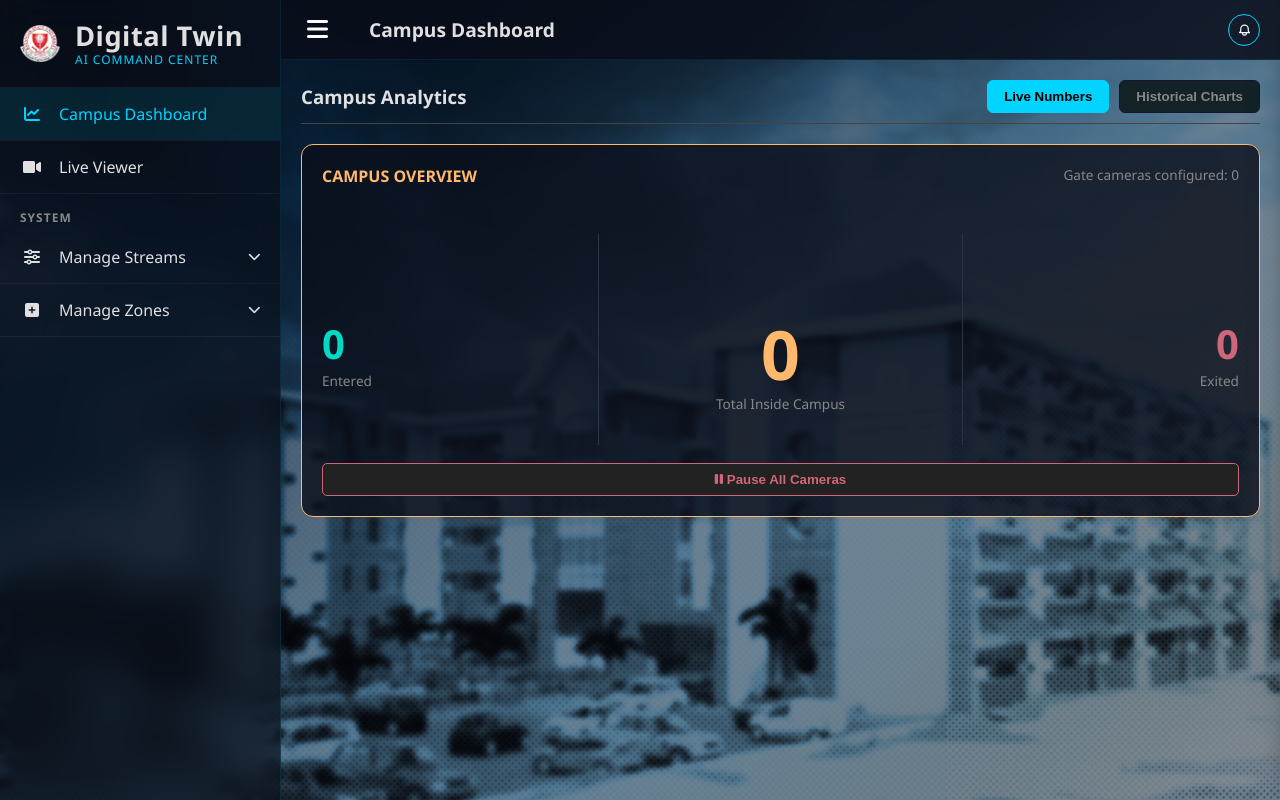
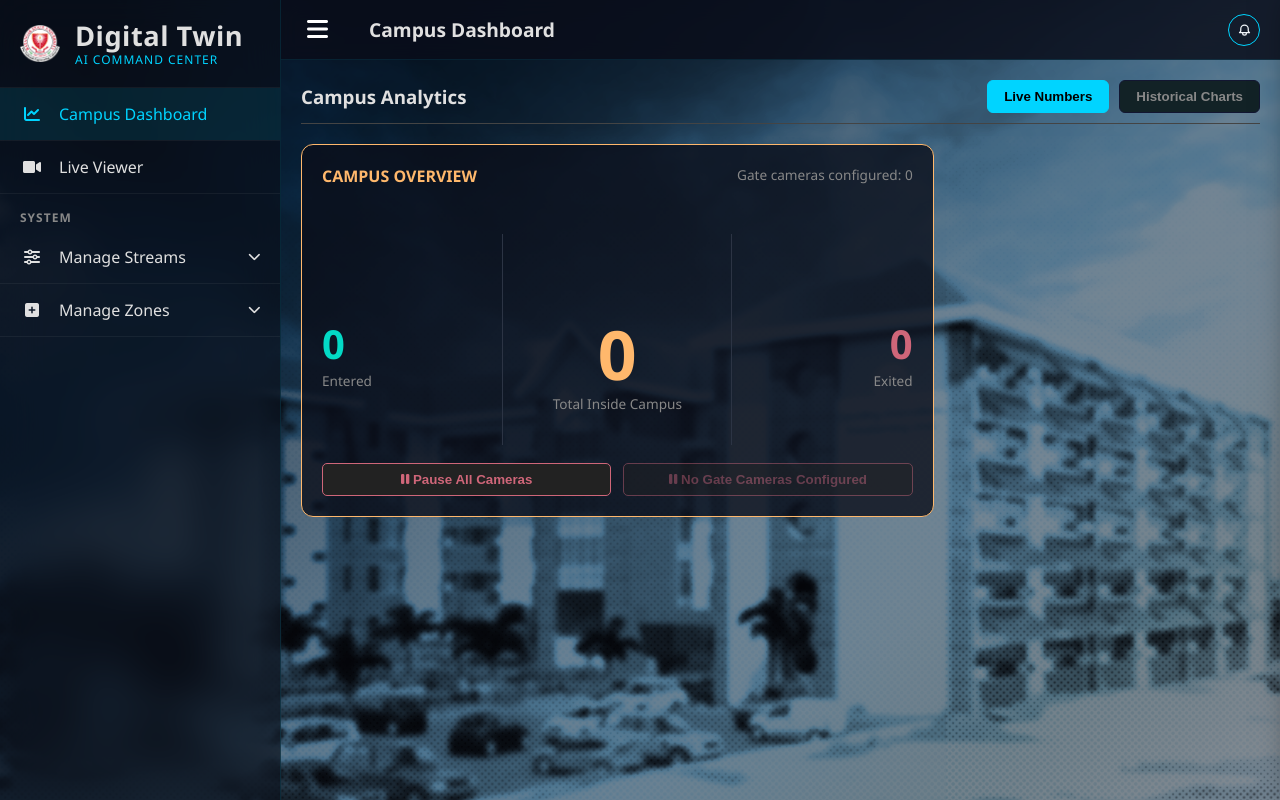
Before and after one commit to ddo-ee/Digital-Twin-AI-Training, a Flask app: page / in a window 1280 px wide. Run offline with Flask 3, Linux system fonts and the light colour scheme; the visitor is signed in with stand-in values (Sample User, id 1); data that the repository does not hold is empty; parts of the project's set-up code (start-up, migrations or seed data) failed here and were passed over.

Commit message:
fix detection

```diff
--- a/camera_registry.py
+++ b/camera_registry.py
@@ -142,6 +142,15 @@ class CameraRegistry:
             for info in self._cameras.values():
                 info["is_active"] = is_active
 
+    def set_gate_cameras_active(self, is_active):
+        with self._lock:
+            affected = 0
+            for info in self._cameras.values():
+                if info.get("is_gate_camera", False):
+                    info["is_active"] = is_active
+                    affected += 1
+            return affected
+
     def toggle_active(self, camera_id):
         with self._lock:
             if camera_id not in self._cameras:
--- a/camera_streams.py
+++ b/camera_streams.py
@@ -356,7 +356,9 @@ def camera_worker(camera_registry, camera_id, source):
                 with model_lock:
                     results = model(frame, conf=MODEL_CONFIDENCE, imgsz=MODEL_IMAGE_SIZE, verbose=False)
 
-            annotated_frame = results[0].plot(labels=False, conf=False)
+            # Gate cameras keep full tracked overlays, but normal ROI cameras
+            # should only show detections that actually count inside the ROI.
+            annotated_frame = results[0].plot(labels=False, conf=False) if is_gate_camera else frame.copy()
             person_count = 0
             tracked_points = []
 
@@ -370,6 +372,8 @@ def camera_worker(camera_registry, camera_id, source):
                     is_inside = cv2.pointPolygonTest(scaled_poly, (foot_x, foot_y), False)
                     if is_inside >= 0:
                         person_count += 1
+                        if not is_gate_camera:
+                            cv2.rectangle(annotated_frame, (x1, y1), (x2, y2), (0, 255, 0), 2)
                         cv2.circle(annotated_frame, (foot_x, foot_y), 5, (0, 0, 255), -1)
                         if is_gate_camera and track_id is not None:
                             gate_side = _resolve_gate_side(foot_x, foot_y, gate_separator_points)
@@ -392,6 +396,8 @@ def camera_worker(camera_registry, camera_id, source):
                             )
                 else:
                     person_count += 1
+                    if not is_gate_camera:
+                        cv2.rectangle(annotated_frame, (x1, y1), (x2, y2), (0, 255, 0), 2)
 
             if scaled_poly is not None:
                 cv2.polylines(
--- a/routes.py
+++ b/routes.py
@@ -448,6 +448,12 @@ def register_routes(app, camera_registry):
         camera_registry.set_all_active(action == "start")
         return jsonify({"status": "success", "action": action})
 
+    @app.route("/api/toggle_gate_cameras", methods=["POST"])
+    def toggle_gate_cameras():
+        action = request.json.get("action")
+        affected = camera_registry.set_gate_cameras_active(action == "start")
+        return jsonify({"status": "success", "action": action, "affected": affected})
+
     @app.route("/api/toggle/<camera_id>", methods=["POST"])
     def toggle_camera(camera_id):
         new_state = camera_registry.toggle_active(camera_id)
--- a/static/style.css
+++ b/static/style.css
@@ -420,7 +420,7 @@ button.action-btn:hover { background: #00FFFF; transform: scale(1.02); }
     grid-column: 1 / -1;
 }
 .campus-overview-card {
-    grid-column: 1 / -1;
+    grid-column: span 2;
 }
 .campus-gate-summary {
     display: grid;
@@ -443,6 +443,16 @@ button.action-btn:hover { background: #00FFFF; transform: scale(1.02); }
 .campus-inside-value {
     font-size: 4.25rem;
     line-height: 1;
+}
+.campus-action-row {
+    display: grid;
+    grid-template-columns: repeat(2, minmax(0, 1fr));
+    gap: 12px;
+    margin-top: 18px;
+}
+.campus-action-btn[disabled] {
+    opacity: 0.45;
+    cursor: not-allowed;
 }
 .zone-chart-card { transition: 0.3s; cursor: pointer; }
 .zone-chart-card:hover {
@@ -566,4 +576,10 @@ button.action-btn:hover { background: #00FFFF; transform: scale(1.02); }
     .campus-inside-value {
         font-size: 3.4rem;
     }
+    .campus-overview-card {
+        grid-column: span 1;
+    }
+    .campus-action-row {
+        grid-template-columns: 1fr;
+    }
 }
--- a/templates/index.html
+++ b/templates/index.html
@@ -621,6 +621,16 @@
             } catch (error) { console.error("Master toggle failed", error); }
         }
 
+        async function toggleGateCameras(action) {
+            try {
+                await fetch('/api/toggle_gate_cameras', {
+                    method: 'POST',
+                    headers: { 'Content-Type': 'application/json' },
+                    body: JSON.stringify({ action: action })
+                });
+            } catch (error) { console.error("Gate camera toggle failed", error); }
+        }
+
         // --- 7. BACKGROUND ANALYTICS POLLING ---
         setInterval(async () => {
             try {
@@ -636,6 +646,8 @@
                 let activePeople       = 0;
                 let totalKnownPeople   = 0;
                 let allCamerasActive   = true;
+                let allGateCamerasActive = true;
+                let gateCameraCount = 0;
                 const now = Math.floor(Date.now() / 1000);
 
                 for (const [camId, info] of Object.entries(data)) {
@@ -681,6 +693,11 @@
                     totalKnownPeople += info.count;
                     if (info.is_active) activePeople += info.count;
 
+                    if (info.is_gate_camera) {
+                        gateCameraCount += 1;
+                        if (!info.is_active) allGateCamerasActive = false;
+                    }
+
                     if (!groupActive[info.group]) groupActive[info.group] = false;
                     if (info.is_active) groupActive[info.group] = true;
                 }
@@ -692,6 +709,10 @@
                     let masterBtnText   = allCamerasActive ? "Pause All Cameras" : "Start All Cameras";
                     let masterBtnColor  = allCamerasActive ? "#cf6679" : "#03dac6";
                     let masterAction    = allCamerasActive ? "stop" : "start";
+                    let gateBtnText     = allGateCamerasActive ? "Pause University Gate Cameras" : "Start University Gate Cameras";
+                    let gateBtnColor    = allGateCamerasActive ? "#cf6679" : "#ffb86c";
+                    let gateBtnAction   = allGateCamerasActive ? "stop" : "start";
+                    let gateBtnDisabled = gateCameraCount === 0 ? 'disabled' : '';
 
                     let html = `<div class="stat-card campus-overview-card" style="border-color: #ffb86c;">
                                     <div style="display: flex; justify-content: space-between; align-items: flex-start; gap: 16px;">
@@ -719,9 +740,14 @@
                                             <p class="stat-sub" style="margin-top: 0;">Exited</p>
                                         </div>
                                     </div>
-                                    <button onclick="toggleAll('${masterAction}')" style="margin-top: 18px; background: #222; color: ${masterBtnColor}; border: 1px solid ${masterBtnColor}; padding: 8px 12px; border-radius: 5px; cursor: pointer; font-weight:bold; width: 100%; transition: 0.3s;">
-                                        <i class="fas ${allCamerasActive ? 'fa-pause' : 'fa-play'}"></i> ${masterBtnText}
-                                    </button>
+                                    <div class="campus-action-row">
+                                        <button class="campus-action-btn" onclick="toggleAll('${masterAction}')" style="background: #222; color: ${masterBtnColor}; border: 1px solid ${masterBtnColor}; padding: 8px 12px; border-radius: 5px; cursor: pointer; font-weight:bold; width: 100%; transition: 0.3s;">
+                                            <i class="fas ${allCamerasActive ? 'fa-pause' : 'fa-play'}"></i> ${masterBtnText}
+                                        </button>
+                                        <button class="campus-action-btn" onclick="toggleGateCameras('${gateBtnAction}')" ${gateBtnDisabled} style="background: #222; color: ${gateBtnColor}; border: 1px solid ${gateBtnColor}; padding: 8px 12px; border-radius: 5px; cursor: pointer; font-weight:bold; width: 100%; transition: 0.3s;">
+                                            <i class="fas ${allGateCamerasActive ? 'fa-pause' : 'fa-play'}"></i> ${gateCameraCount === 0 ? 'No Gate Cameras Configured' : gateBtnText}
+                                        </button>
+                                    </div>
                                 </div>`;
 
                     for (const [groupName, groupData] of Object.entries(groups)) {
```
Also changed, not shown: 2 other files.
